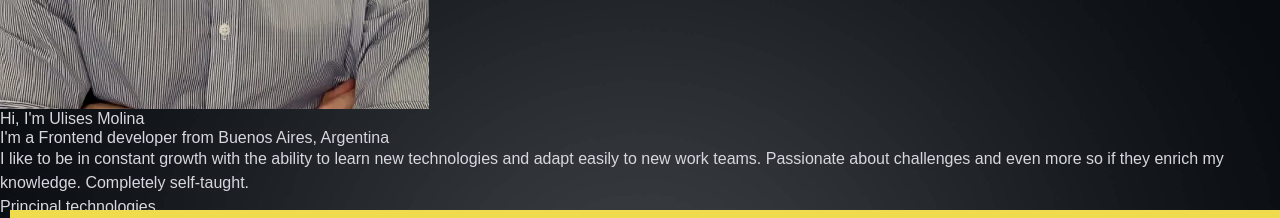
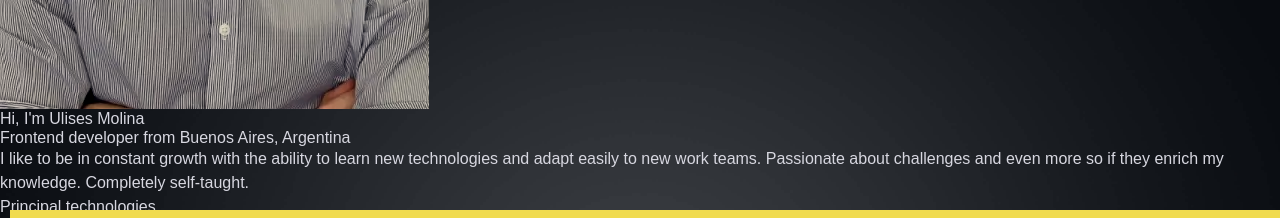
Before and after one commit to Ulises-Molina/Portfolio-Ulises, a React (Vite) app: page / in a window 1280 px wide. Shown: the part 980-1198 px from the top of the page. Built offline with nearby package versions, Linux system fonts and the light colour scheme; a web font is replaced by a local one.

Commit message:
change h2

```diff
--- a/src/components/Main.tsx
+++ b/src/components/Main.tsx
@@ -25,7 +25,7 @@ export const Main: React.FC<ComponentProps> = ({lenguaje,menu}) => {
             transition={{ duration: 2.5 }}
             className="flex flex-col self-start justify-center gap-3 mx-8 lg:w-1/3 lg:gap-7 lg:self-center">
                 <h1 className="text-2xl font-black 2xl:text-4xl">{lenguaje === "EN" ? "Hi, I'm Ulises Molina" : "Hola, soy Ulises Molina"}</h1>
-                <h2 className="text-lg font-black 2xl:text-xl">{lenguaje === "EN" ? "I'm a Frontend developer from Buenos Aires, Argentina" : "Desarrollador frontend de Buenos Aires, Argentina"}</h2>
+                <h2 className="text-lg font-black 2xl:text-xl">{lenguaje === "EN" ? "Frontend developer from Buenos Aires, Argentina" : "Desarrollador frontend de Buenos Aires, Argentina"}</h2>
                 <p className="font-light 2xl:text-lg text-md">{lenguaje === "EN" ? "I like to be in constant growth with the ability to learn new technologies and adapt easily to new work teams. Passionate about challenges and even more so  if they enrich my knowledge. Completely self-taught." : "Me gusta estar en constante crecimiento con capacidad de aprender nuevas tecnologías y adaptarme fácilmente a nuevos equipos de trabajo. Apasionado por los retos y más si enriquecen mis conocimientos. Completamente autodidacta."}</p>
                 <div className="flex flex-col gap-10 mt-10 ">
                     <p className="2xl:text-xl text-md">{lenguaje === "EN" ? "Principal technologies" : "Tecnologías principales"}</p>
```
